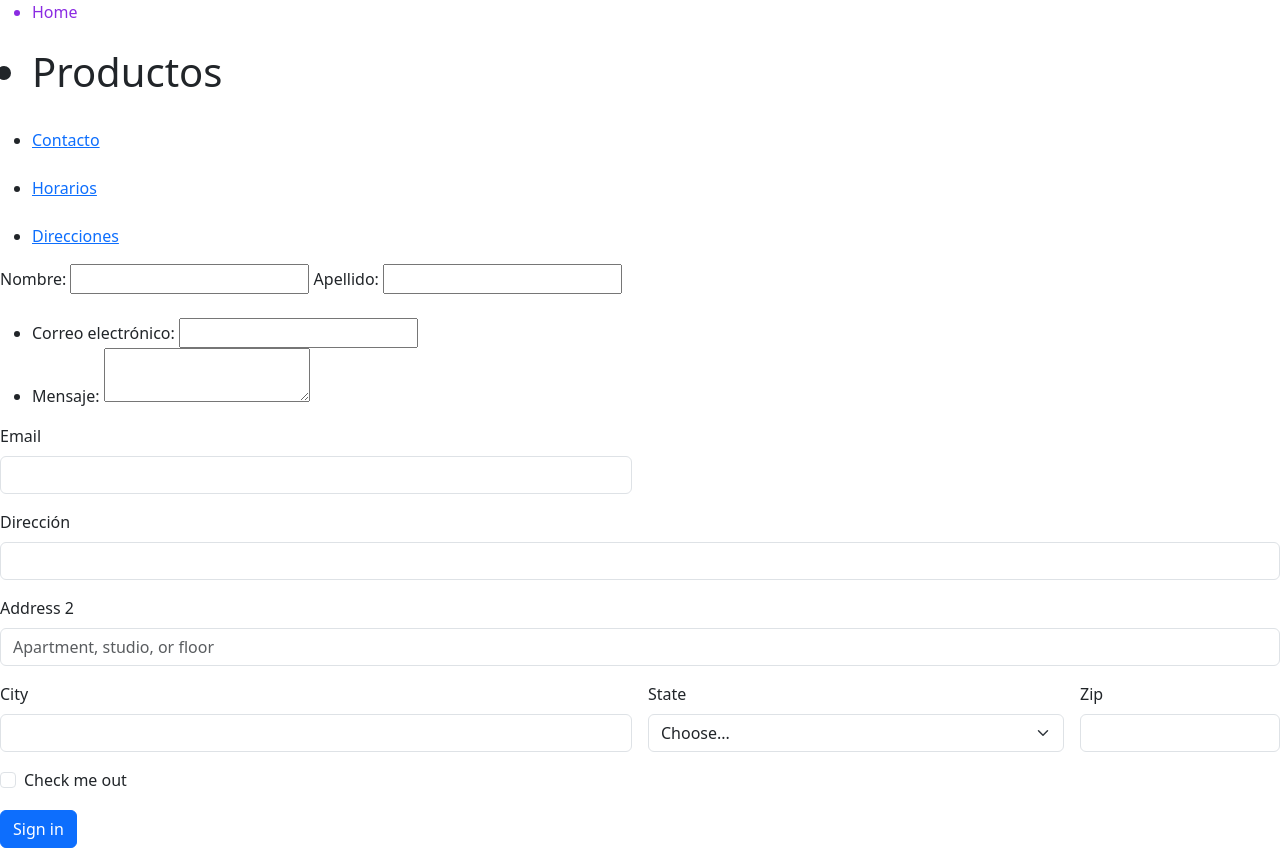
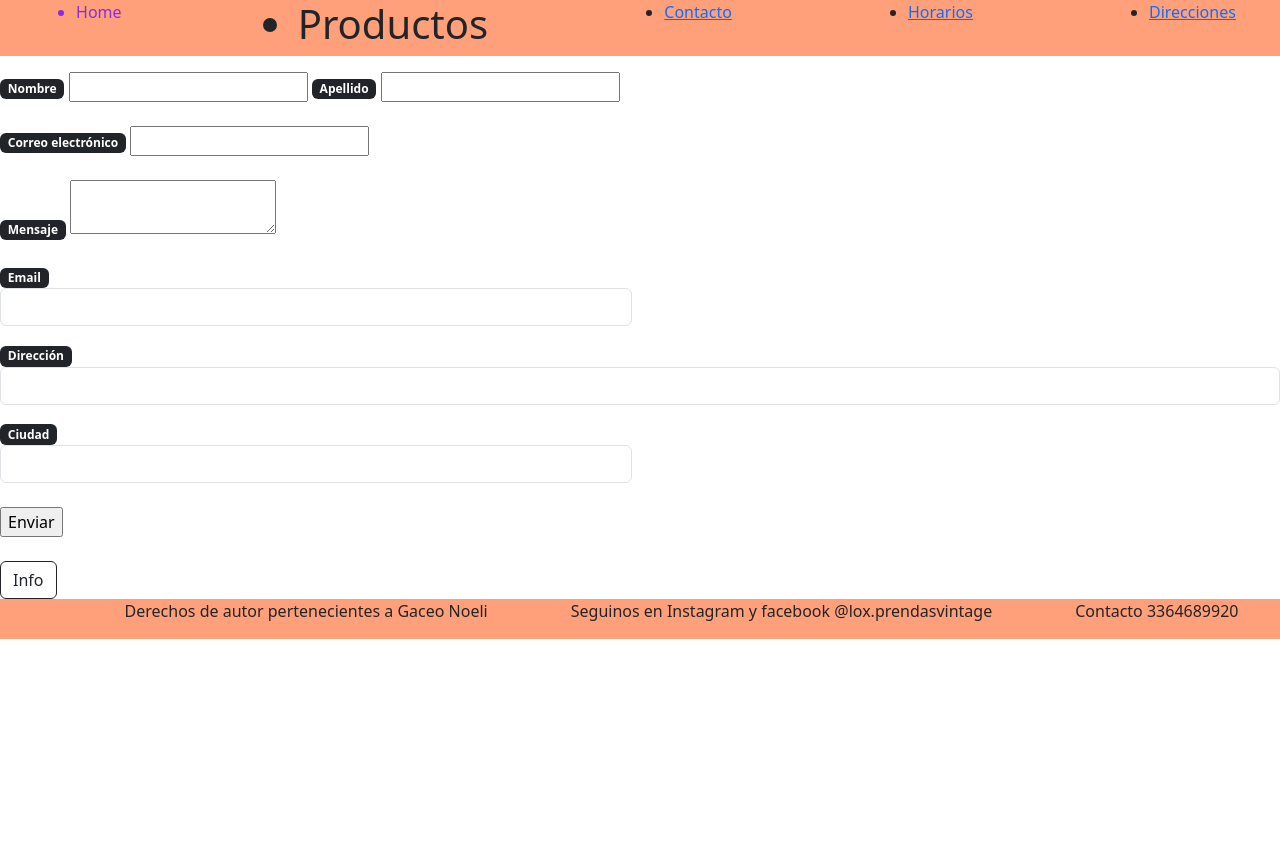
Before and after one commit to noelig1/pruebadegithub, a plain HTML site: page PAGINAS/Contacto.html in a window 1280 px wide. Shown: the top 851 px of the page. After the commit the page ends 800 px from the top, so only its background shows below. Drawn offline with nearby package versions, Linux system fonts and the light colour scheme.

Commit message:
tareas 7 y 8

```diff
--- a/PAGINAS/Contacto.html
+++ b/PAGINAS/Contacto.html
@@ -22,66 +22,38 @@
       </header>
       <main>
     <form method="" action="">
-        Nombre: <input type="text" name="Nombre">
-        Apellido: <input type="text" name="Apellido">
+      <span class="badge text-bg-dark">Nombre</span>
+      <input type="text" name="Nombre">
+      <span class="badge text-bg-dark">Apellido</span>
+      <input type="text" name="Apellido">
     </form>
     <br>
         <form action="/my-handling-form-page" method="post">
-          <ul>
-            <li>
-              <label for="mail">Correo electrónico:</label>
+          <span class="badge text-bg-dark">Correo electrónico</span>
               <input type="email" id="mail" name="user_mail" />
-            </li>
-            <li>
-              <label for="msg">Mensaje:</label>
+              <br>
+             <br> <span class="badge text-bg-dark">Mensaje</span>
               <textarea id="msg" name="user_message"></textarea>
-            </li>
-          </ul>
         </form>
+        <br>
         <form class="row g-3">
           <div class="col-md-6">
-            <label for="inputEmail4" class="form-label">Email</label>
+            <span class="badge text-bg-dark">Email</span>
             <input type="email" class="form-control" id="inputEmail4">
           </div>
           <div class="col-12">
-            <label for="inputAddress" class="form-label">Dirección</label>
+            <span class="badge text-bg-dark">Dirección</span>
             <input type="text" class="form-control" id="inputAddress">
           </div>
-          <div class="col-12">
-            <label for="inputAddress2" class="form-label">Address 2</label>
-            <input type="text" class="form-control" id="inputAddress2" placeholder="Apartment, studio, or floor">
-          </div>
           <div class="col-md-6">
-            <label for="inputCity" class="form-label">City</label>
+            <span class="badge text-bg-dark">Ciudad</span>
             <input type="text" class="form-control" id="inputCity">
-          </div>
-          <div class="col-md-4">
-            <label for="inputState" class="form-label">State</label>
-            <select id="inputState" class="form-select">
-              <option selected>Choose...</option>
-              <option>...</option>
-            </select>
-          </div>
-          <div class="col-md-2">
-            <label for="inputZip" class="form-label">Zip</label>
-            <input type="text" class="form-control" id="inputZip">
-          </div>
-          <div class="col-12">
-            <div class="form-check">
-              <input class="form-check-input" type="checkbox" id="gridCheck">
-              <label class="form-check-label" for="gridCheck">
-                Check me out
-              </label>
-            </div>
-          </div>
-          <div class="col-12">
-            <button type="submit" class="btn btn-primary">Sign in</button>
           </div>
         </form>
         <br>
-        <input type="submit" value="Enviar">
-        <br>
-        <button type="button" class="btn btn-info">Info</button>
+       <input type="submit" value="Enviar">
+       <br>
+      <br> <button type="button" class="btn btn-outline-dark">Info</button>
     </form>
     <br>
 </main>
--- a/style.css
+++ b/style.css
@@ -133,10 +133,11 @@ color:#330757;
     font-style: italic;
 }
     /* TERMINA: formato, letra y color de la pagina horarios*/
-/*.header {
+.header {
 background-color: lightsalmon;
 width: 100%; height: 100%;
 }
+
 .footer {
     background-color: lightsalmon;
     width: 100%; height: 100%;
@@ -151,7 +152,7 @@ ul {
     flex-direction: row;
     justify-content: space-around;
 }
-
+/*
 .contenedor {
 display: grid;
 grid-template-columns: 300px 1fr 300px;
@@ -180,7 +181,7 @@ grid-template-columns: 300px 1fr 300px;
     display: grid;
     grid-template-columns: repeat(3, 1fr);
     grid-template-rows: repeat(3, 100px);
-        gap: 10px;
+        gap: 100px;
     }
     .box1 {
         grid-column-start: 1;
```
